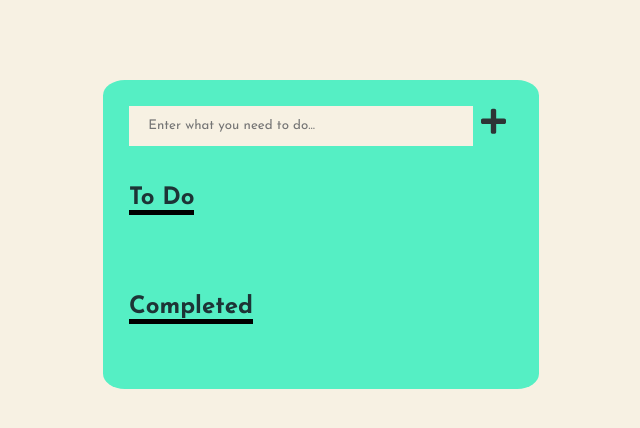
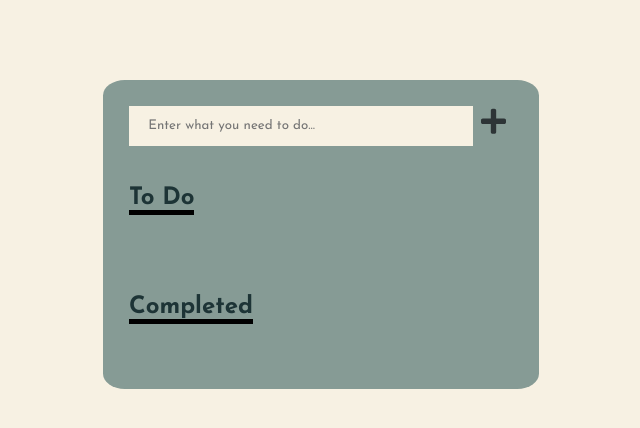
Before and after one commit to NathanNOSudo/javascript-dc-wk4, a plain HTML site: page index.html in a window 1280 px wide. Shown: the whole page, without its empty margins (319-959 px from the left). Drawn offline with Linux system fonts and the light colour scheme.

Commit message:
Adjusted todo list background to be more visible

```diff
--- a/index.html
+++ b/index.html
@@ -14,9 +14,9 @@
 :root {
     --font-color: #1d3436;
     --body-bg-color: #f7f1e3;
-    --container-bg-color: #55efc4;
-    --todo-bg-color: #00b894;
-    --done-bg-color: #2ed573;
+    --container-bg-color: #869b95;
+    --todo-bg-color: #ddda0b;
+    --done-bg-color: #1900ff;
     --svg-normal-color: #2d3436;
     --svg-hover-color: #0984e3;
     --svg-complete-color: #0984e3;
```
